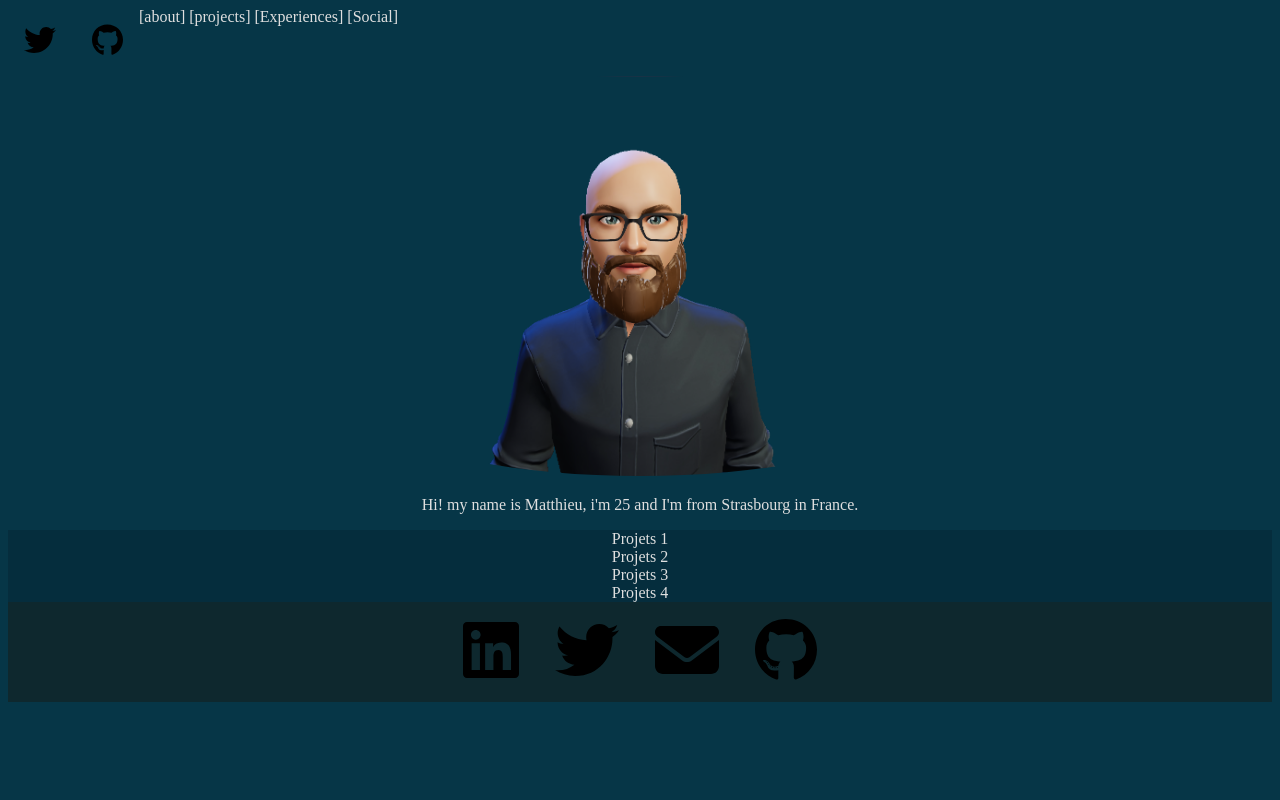
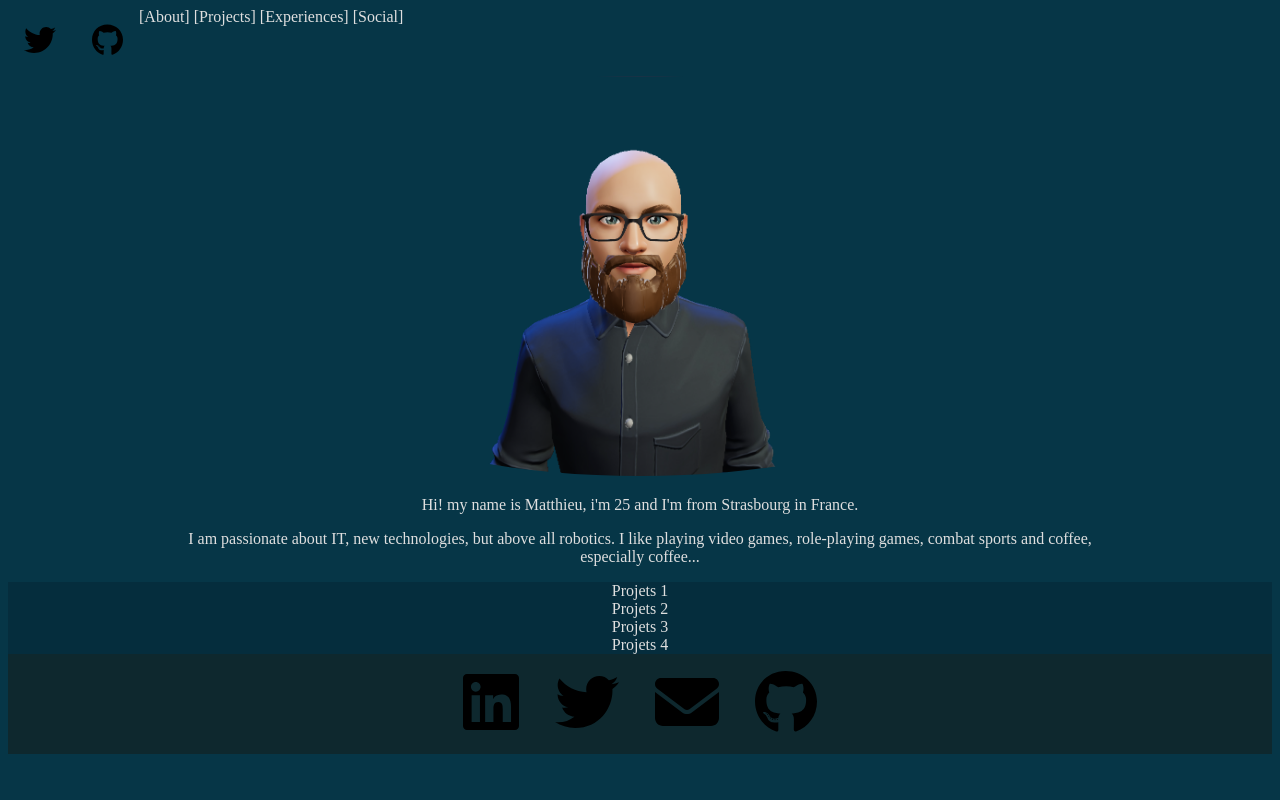
Before and after one commit to matthieu66100/matthieu66100.github.io, a PHP site: page / in a window 1280 px wide. Run offline with PHP 8.4, Linux system fonts and the light colour scheme.

Commit message:
about description

```diff
--- a/css/style.css
+++ b/css/style.css
@@ -11,6 +11,7 @@ html, body{
 /* NAV BAR */
 .nav-menu{
     display: flex;
+
 }
 
 .nav-left{
@@ -33,6 +34,10 @@ html, body{
 /* AVATAR AND TEXT */
 
 .section-1{
+}
+
+.about-text{
+    margin-inline: 10em;
 }
 
 .avatar{
--- a/index.html
+++ b/index.html
@@ -20,8 +20,8 @@
 
         </div>
         <div class="nav-right">
-            [about]
-            [projects]
+            [About]
+            [Projects]
             [Experiences]
             [Social]
         </div>
@@ -32,10 +32,15 @@
         <div>
             <img class="avatar" src="img/images/demi_face.png" alt="">
         </div>
-
-        <p>
-            Hi! my name is Matthieu, i'm 25 and I'm from Strasbourg in France.
-        </p>
+        <div class="about-text">
+            <p>
+                Hi! my name is Matthieu, i'm 25 and I'm from Strasbourg in France.
+            </p>
+            <p>
+                I am passionate about IT, new technologies, but above all robotics.
+                I like playing video games, role-playing games, combat sports and coffee, especially coffee...
+            </p>
+        </div>
 
     </section>
 
```
